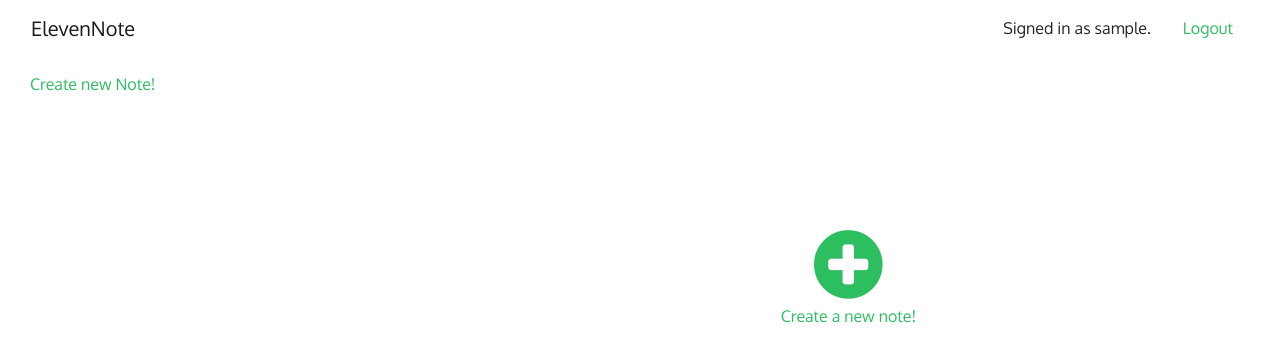
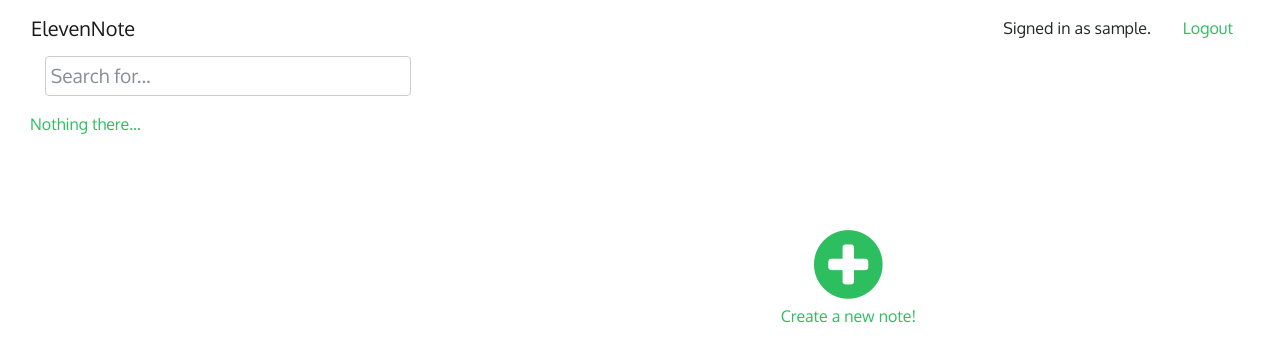
Before and after one commit to ArtemyMagarin/ElevenNote, a Django app: page /notes/ in a window 1280 px wide. Shown: the top 362 px of the page. Run offline with Django 3.2, Linux system fonts and the light colour scheme; the visitor is signed in with stand-in values (Sample User, id 1); data that the repository does not hold is empty; some libraries are stand-ins or nearby versions.

Commit message:
searching

```diff
--- a/src/notes/forms.py
+++ b/src/notes/forms.py
@@ -7,7 +7,6 @@ from .models import Note
 class NoteForm(forms.ModelForm):
     title = forms.CharField()
     body = RichTextFormField()
-    tags = forms.CharField(widget=forms.TextInput(attrs={'data-role':'tagsinput'}))
 
     class Meta:
         model = Note
--- a/src/notes/urls.py
+++ b/src/notes/urls.py
@@ -1,7 +1,12 @@
-from django.urls import path, re_path
+from django.urls import path, re_path, register_converter
 
-from .views import NoteList, NoteDetail, NoteCreate, NoteUpdate, NoteDelete, NoteSimpleList, NoteAddTag, NoteDeleteTag
+from .views import NoteList, NoteDetail, NoteCreate, NoteUpdate, NoteDelete, NoteSimpleList, NoteAddTag, NoteDeleteTag, NoteSearch
 app_name = 'notes'
+
+from .converters import QueryConverter
+
+register_converter(QueryConverter, 'q')
+
 
 urlpatterns = [
     path('', NoteList.as_view(), name='index'),
@@ -12,4 +17,5 @@ urlpatterns = [
     path('new/', NoteCreate.as_view(), name='create'),
     re_path(r'(?P<pk>\d+)/(?P<tag>[\w_-]+)/$', NoteAddTag.as_view(), name='addTag'),
     re_path(r'(?P<pk>\d+)/(?P<tag>[\w_-]+)/delete/$', NoteDeleteTag.as_view(), name='deleteTag'),
+    re_path(r'search/(?P<q>[\w\d%-_ ]+)/$', NoteSearch.as_view(), name='search'),
 ]
--- a/src/notes/views.py
+++ b/src/notes/views.py
@@ -4,6 +4,8 @@ from django.contrib.auth.decorators import login_required
 from django.views.generic import View, ListView, DetailView, CreateView, UpdateView, DeleteView
 from django.contrib.auth.mixins import LoginRequiredMixin
 from django.urls import reverse_lazy, reverse
+
+from django.db.models import Q
 
 from django.http import HttpResponse
 from django.core.exceptions import PermissionDenied, ObjectDoesNotExist
@@ -169,3 +171,18 @@ class NoteDeleteTag(LoginRequiredMixin, View):
         note.save()
 
         return HttpResponse("OK")
+
+
+
+
+class NoteSearch(LoginRequiredMixin, ListView):
+    model = Note
+    template_name = 'note/note_list.html'
+    context_object_name = 'notes'
+
+    @method_decorator(login_required)
+    def dispatch(self, *args, **kwargs):
+        return super(NoteSearch, self).dispatch(*args, **kwargs)
+
+    def get_queryset(self):
+        return Note.objects.filter(Q(owner=self.request.user), Q(title__contains=self.kwargs['q']) | Q(tags__body__contains=self.kwargs['q'])).distinct()
--- a/src/static/elevennote/main.css
+++ b/src/static/elevennote/main.css
@@ -191,3 +191,7 @@ a.deleteTagLink, a.deleteTagLink:hover, a.deleteTagLink:visited  {
   color: white;
   text-decoration: none;
 }
+
+#tags span {
+  margin: 5px;
+}
--- a/src/static/elevennote/note.js
+++ b/src/static/elevennote/note.js
@@ -39,7 +39,7 @@ var delete_ = function(pk) {
 	  method: "get",
 	})
 	  .done(function( data ) {
-	    $('#noteslist').html(data)
+	    $('#notes').html(data)
 	    if (pk) {
 	    	console.log(pk);
 		    $('#noteslist #note_'+pk).addClass("selected");
@@ -67,10 +67,7 @@ var edit_ = function(pk) {
 }
 
 var save_ = function(pk) {
-	$('textarea').each(function () {
-	   var $textarea = $(this);
-	   $textarea.val(CKEDITOR.instances['id_'+$textarea.attr('name')].getData());
-	});
+	$('textarea[name=body]').val(CKEDITOR.instances['id_body'].getData());
 
 	data = $('#data').serializeArray().reduce(function(obj, item) {
 			    obj[item.name] = item.value;
@@ -97,7 +94,7 @@ var save_ = function(pk) {
 	  method: "get",
 	})
 	  .done(function( data ) {
-	    $('#noteslist').html(data);
+	    $('#notes').html(data);
 	    if (pk) {
 	    	console.log(pk);
 		    $('#noteslist #note_'+pk).addClass("selected");
@@ -108,10 +105,7 @@ var save_ = function(pk) {
 
 
 var save_new_ = function() {
-	$('textarea').each(function () {
-	   var $textarea = $(this);
-	   $textarea.val(CKEDITOR.instances['id_'+$textarea.attr('name')].getData());
-	});
+	$('textarea[name=body]').val(CKEDITOR.instances['id_body'].getData());
 
 	data = $('#data').serializeArray().reduce(function(obj, item) {
 			    obj[item.name] = item.value;
@@ -142,7 +136,7 @@ var save_new_ = function() {
 	  method: "get",
 	})
 	  .done(function( data ) {
-	    $('#noteslist').html(data)
+	    $('#notes').html(data)
 	    if (pk) {
 	    	console.log(pk);
 		    $('#noteslist #note_'+pk).addClass("selected");
@@ -179,7 +173,7 @@ var create_ = function() {
 	  method: "get",
 	})
 	  .done(function( data ) {
-	    $('#noteslist').html(data)
+	    $('#notes').html(data)
 	    if (pk) {
 	    	console.log(pk);
 		    $('#noteslist #note_'+pk).addClass("selected");
--- /dev/null
+++ b/src/static/elevennote/search.js
@@ -0,0 +1,16 @@
+$(function() {
+	$("#search").on("input", search)
+})
+
+
+var search = function() {
+	query = $("#search").val();
+	url = query?"/notes/search/"+query+"/":"/notes/notes/"
+
+	$.ajax({
+		url: url
+	})
+	.done((data)=>{
+		$("#notes").html(data)
+	})
+}
--- a/src/static/elevennote/tags.js
+++ b/src/static/elevennote/tags.js
@@ -58,10 +58,9 @@ var sendTag = function(target) {
 	})
 	.done((d)=>{
 		console.log($("#tags"));
+		$("#tags .input-group").remove();
 		$("#tags span").first().before($("<span>").addClass("badge badge-pill badge-success").html(tag+' | <a href="#" class="deleteTagLink" onclick="deleteTag(this)">x</a>'));
-		$("#tag").remove();
-		$(target).remove();
-		$("#tags a[display=none]").css("display", "inline")
+		$("#tags a").css("display", "inline")
 	})
 }
 
--- a/src/templates/note/create.html
+++ b/src/templates/note/create.html
@@ -28,7 +28,7 @@
   </div>
   <div class="row">
     <div class="col">
-      <p id="tags"><a href="#" onclick="addTag(this, '{{ note.pk }}')">Add a tag...</a></p>
+
     </div>
   </div>
   <div class="row">
--- a/src/templates/note/index.html
+++ b/src/templates/note/index.html
@@ -6,29 +6,33 @@
 <script type="text/javascript" src="{% static "ckeditor/ckeditor/ckeditor.js" %}"></script>
 <script type="text/javascript" src="{% static "ckeditor/ckeditor-init.js" %}"></script>
 <script type="text/javascript" src="{% static "elevennote/note.js" %}"></script>
+<script type="text/javascript" src="{% static "elevennote/search.js" %}"></script>
 {% endblock %}
 
 {% block content %}
     <div class="row">
         <div id="noteslist" class="col-4 custom-scroll" style="overflow-y: scroll; height: 90%; padding-right: 6px;">
-
+            <div class="row">
+                <div class="col">
+                    <div class="input-group">
+                      <input type="text" class="form-control" placeholder="Search for..." id="search">
+                    </div>
+                </div>
+            </div>
             <ul id="notes">
-                {% if notes %}
+               {% if notes %}
                   {% for note in notes %}
-                    <li onclick="getNoteView('{{ note.pk }}'); select(this)">
+                    <li  id="note_{{ note.pk }}" onclick="getNoteView('{{ note.pk }}'); select(this)">
                         <div class="note-title">{{ note.title }}</div>
-                        <div class="note-body">{{ note.body | safe }}
-                            <div class="note-tags">
-                                {% for tag in note.tags.all %}
-                                    {{ tag.body }}
-                                {% endfor %}
-                            </div>
+                        <div class="note-body">
+                            {% for tag in note.tags.all %}
+                                <span class="badge badge-pill badge-success">{{ tag.body }}</span>
+                            {% endfor %}
                         </div>
-
                     </li>
                   {% endfor %}
                 {% else %}
-                    <a href="#" onclick="create_()">Create new Note!</a>
+                    <a href="#" onclick="create_()">Nothing there...</a>
                 {% endif %}
             </ul>
 
```
Also changed, not shown: src/notes/converters.py (added, +8 -0 lines), src/templates/note/detail.html (+4 -3 lines), src/templates/note/edit.html (+0 -8 lines), src/templates/note/note_list.html (+3 -6 lines).
